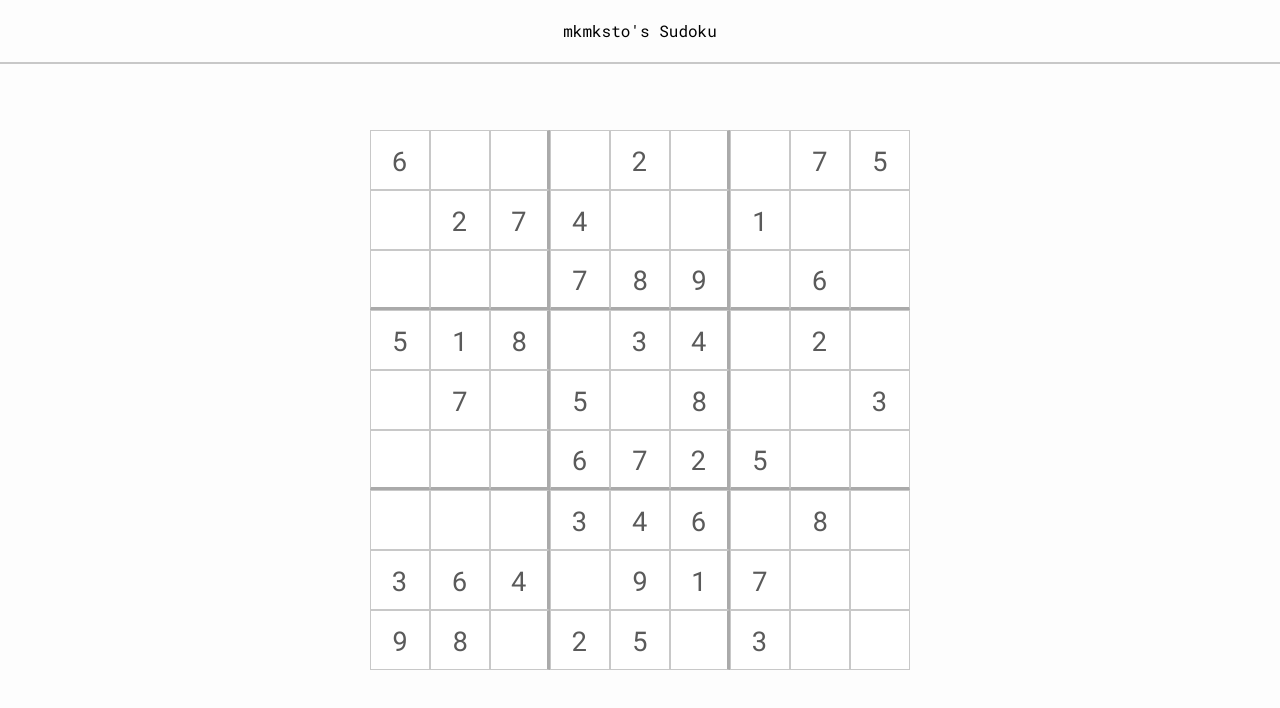
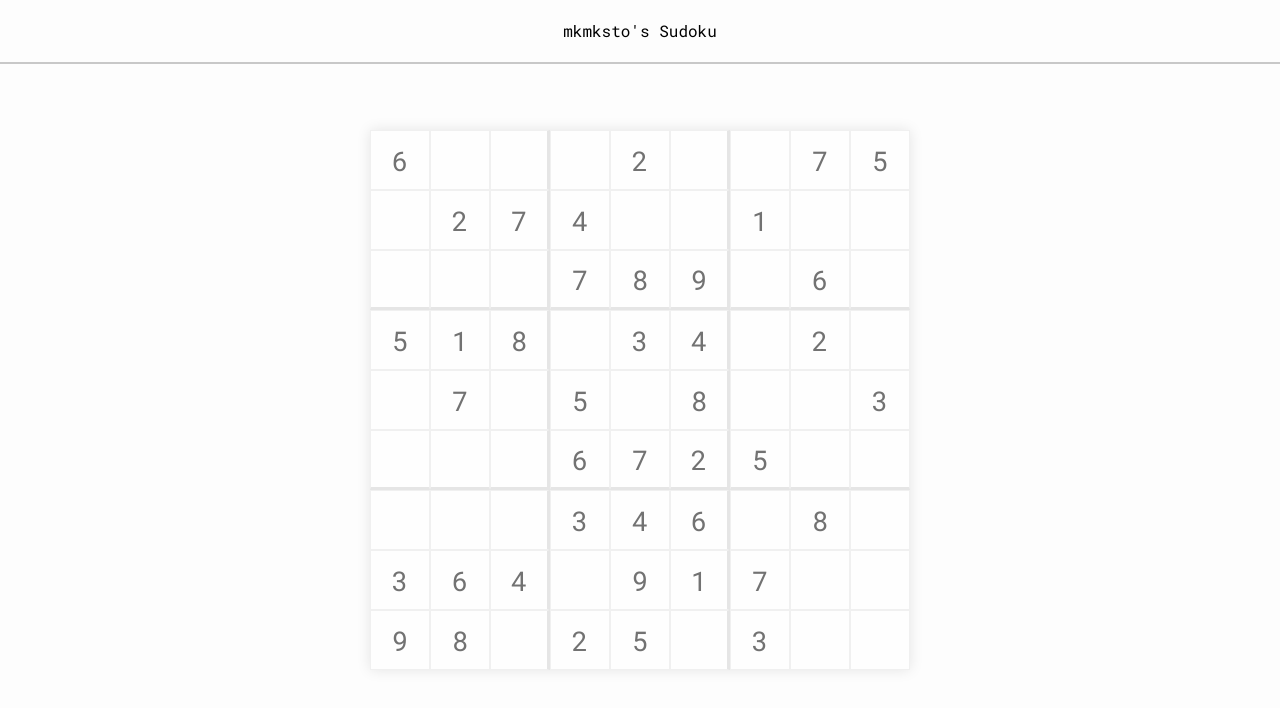
Before and after one commit to mkmksto/svelte_sudoku, a Svelte app: page / in a window 1280 px wide. Shown: the top 708 px of the page. Built offline with nearby package versions, Linux system fonts and the light colour scheme.

Commit message:
aesthetic changes

```diff
--- a/src/components/Board.svelte
+++ b/src/components/Board.svelte
@@ -91,5 +91,6 @@
         grid-template-rows: repeat(9, 1fr);
         width: 540px;
         height: 540px;
+        box-shadow: 0 0 13px rgba(0, 0, 0, 0.1);
     }
 </style>
--- a/src/components/Tiles.svelte
+++ b/src/components/Tiles.svelte
@@ -52,8 +52,8 @@
 
 <style>
     :root {
-        --default-border: 0.1px solid rgb(200, 200, 200);
-        --three-by-three: 3px solid rgb(170, 170, 170);
+        --default-border: 0.1px solid rgba(200, 200, 200, 0.3);
+        --three-by-three: 3px solid rgba(170, 170, 170, 0.35);
     }
 
     .tile {
@@ -67,6 +67,7 @@
         height: 60px;
         border: var(--default-border);
         user-select: none;
+        opacity: 0.85;
         transition: background-color 0.2s ease;
     }
 
```
